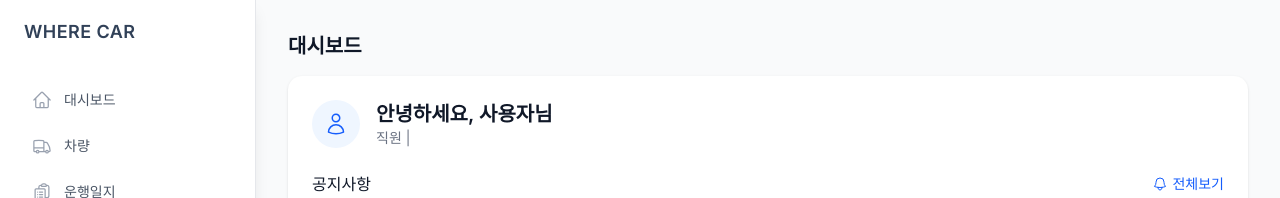
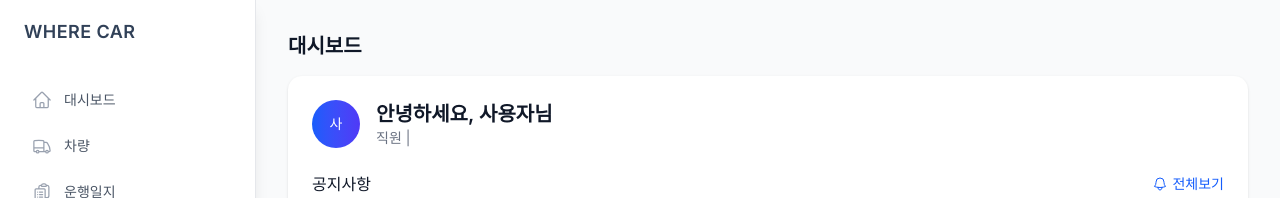
Before and after one commit to Kernel360/KDEV4-WHERE-CAR-FE, a Next.js app: page /dashboard in a window 1280 px wide. Shown: the top 198 px of the page. Built offline with nearby package versions, Linux system fonts and the light colour scheme; no server answers; sample sign-in values are in the browser's storage.

Commit message:
[#61] fix: 대시보드 프로필 이미지 변경

```diff
--- a/src/app/dashboard/page.tsx
+++ b/src/app/dashboard/page.tsx
@@ -244,8 +244,8 @@ export default function DashboardPage() {
           {/* 환영 메시지와 공지사항 */}
           <div className={`lg:col-span-4 ${currentTheme.cardBg} p-6 rounded-xl shadow-sm ${currentTheme.border}`}>
             <div className="flex items-center mb-6">
-              <div className={`h-12 w-12 rounded-full ${currentTheme.activeBg} flex items-center justify-center mr-4`}>
-                <UserIcon className={`h-6 w-6 ${currentTheme.activeText}`} />
+              <div className={`h-12 w-12 rounded-full bg-gradient-to-r ${currentTheme.profileGradient} flex items-center justify-center mr-4`}>
+                <span className="text-sm font-medium text-white">{userProfile?.name ? userProfile.name.charAt(0) : '사'}</span>
               </div>
               <div>
                 <h2 className={`text-xl font-semibold ${currentTheme.text}`}>안녕하세요, {userProfile?.name || '사용자'}님</h2>
```
